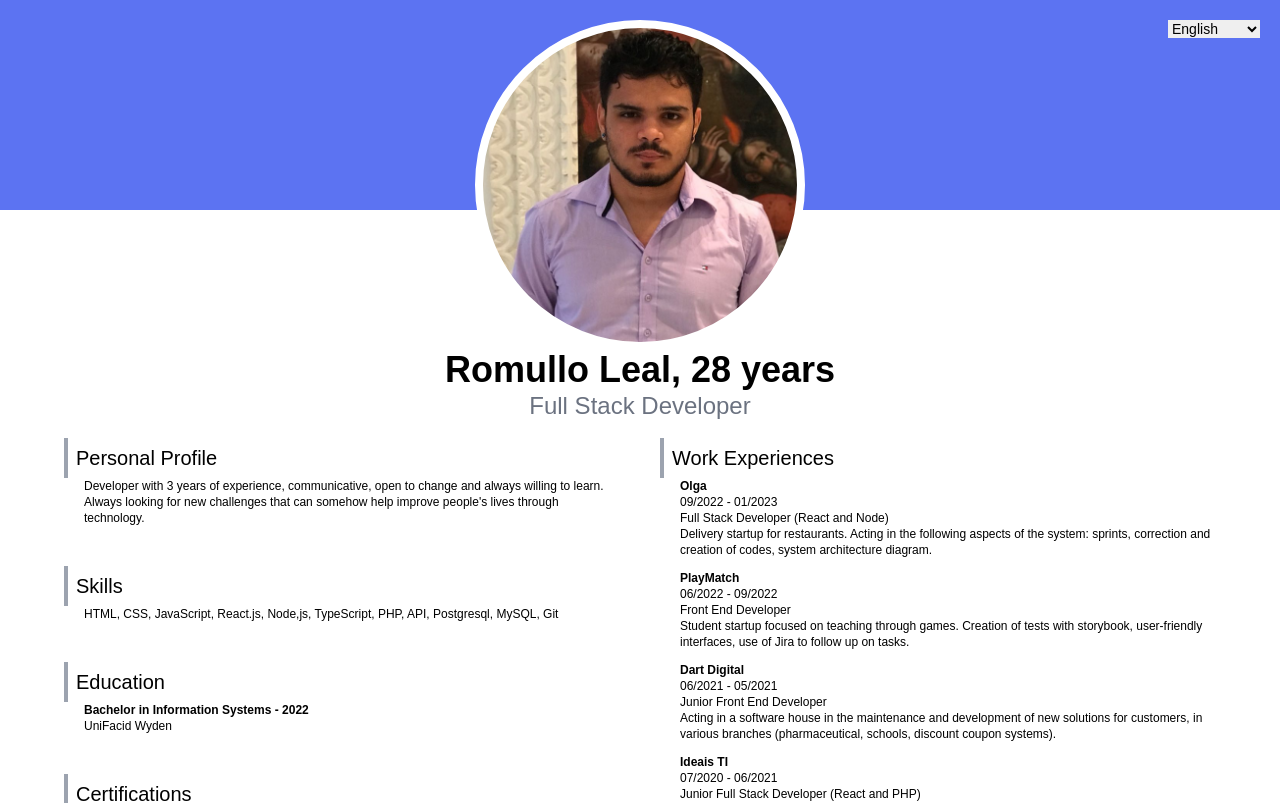
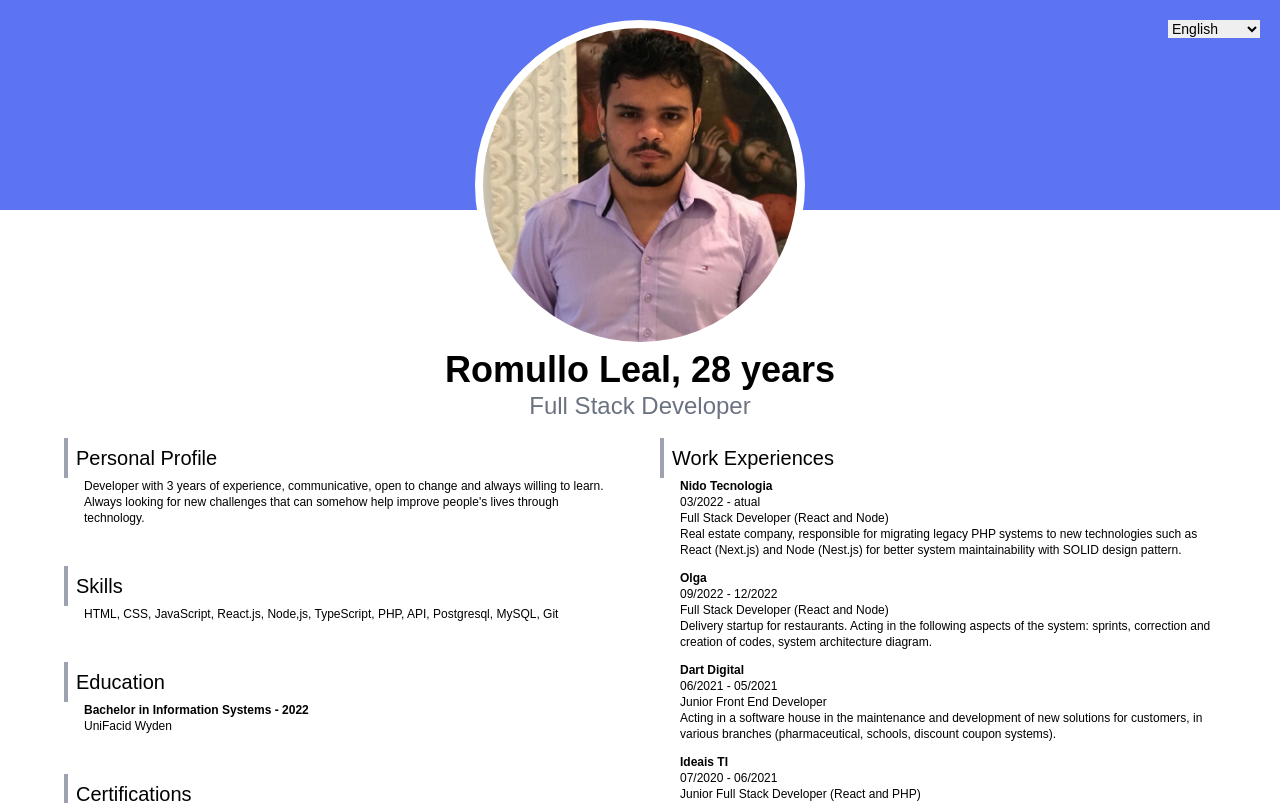
Before and after one commit to romulloleal/romulloleal.github.io, a React (Create React App) app: page / in a window 1280 px wide. Shown: the top 803 px of the page. Built offline with nearby package versions, Linux system fonts and the light colour scheme.

Commit message:
removido playmatch

```diff
--- a/src/App.tsx
+++ b/src/App.tsx
@@ -1,19 +1,26 @@
-import React from 'react';
-
-import { BsGithub } from 'react-icons/bs'
-import { BsLinkedin } from 'react-icons/bs'
-import { IoMdMail } from 'react-icons/io'
-import { IoLocationSharp } from 'react-icons/io5'
-import { translate, setLanguage, languages, currentLanguage } from './utils/Translate';
+import { BsGithub } from 'react-icons/bs';
+import { BsLinkedin } from 'react-icons/bs';
+import { IoMdMail } from 'react-icons/io';
+import { IoLocationSharp } from 'react-icons/io5';
+import {
+  translate,
+  setLanguage,
+  languages,
+  currentLanguage,
+} from './utils/Translate';
 
 function App() {
   return (
     <>
-      <main className='min-h-[calc(100vh-8rem)] pb-[10px]'>
-        <header className='header'>
-          <div className='me'></div>
+      <main className="min-h-[calc(100vh-8rem)] pb-[10px]">
+        <header className="header">
+          <div className="me"></div>
 
-          <select className='noprint absolute right-5 top-5' value={currentLanguage} onChange={(e) => setLanguage(e.target.value)}>
+          <select
+            className="noprint absolute right-5 top-5"
+            value={currentLanguage}
+            onChange={(e) => setLanguage(e.target.value)}
+          >
             {languages.map((language) => (
               <option value={language.name} key={language.name}>
                 {translate(language.desc)}
@@ -22,99 +29,119 @@ function App() {
           </select>
         </header>
 
-        <section className='flex items-center flex-col mb-4'>
-          <div className='font-semibold text-4xl'>Romullo Leal, 28 {translate('years')}</div>
-          <div className='text-2xl text-gray-500'>{translate('fullStackDeveloper')}</div>
+        <section className="flex items-center flex-col mb-4">
+          <div className="font-semibold text-4xl">
+            Romullo Leal, 28 {translate('years')}
+          </div>
+          <div className="text-2xl text-gray-500">
+            {translate('fullStackDeveloper')}
+          </div>
         </section>
 
-        <section className='informations flex flex-col md:flex-row gap-10 w-[90%] mx-auto'>
-          <article className='flex flex-col gap-10 md:w-1/2'>
-            <div className='topic'>
-              <div className='title'>{translate('personalProfileTitle')}</div>
-              <div className='description'>{translate('personalProfileDescription')}</div>
+        <section className="informations flex flex-col md:flex-row gap-10 w-[90%] mx-auto">
+          <article className="flex flex-col gap-10 md:w-1/2">
+            <div className="topic">
+              <div className="title">{translate('personalProfileTitle')}</div>
+              <div className="description">
+                {translate('personalProfileDescription')}
+              </div>
             </div>
-            <div className='topic'>
-              <div className='title'>{translate('skills')}</div>
-              <div className='description'>HTML, CSS, JavaScript, React.js, Node,js, TypeScript, PHP, API, Postgresql, MySQL, Git</div>
+            <div className="topic">
+              <div className="title">{translate('skills')}</div>
+              <div className="description">
+                HTML, CSS, JavaScript, React.js, Node,js, TypeScript, PHP, API,
+                Postgresql, MySQL, Git
+              </div>
             </div>
-            <div className='topic'>
-              <div className='title'>{translate('education')}</div>
-              <div className='description'>
-                <div className='font-bold'>{translate('educationDescription')}</div>
+            <div className="topic">
+              <div className="title">{translate('education')}</div>
+              <div className="description">
+                <div className="font-bold">
+                  {translate('educationDescription')}
+                </div>
                 <div>UniFacid Wyden</div>
               </div>
             </div>
-            <div className='topic'>
-              <div className='title'>{translate('certifications')}</div>
-              <div className='description'>
-                <div className='font-bold'>Bootcamp GoStack (React, Node.js)</div>
+            <div className="topic">
+              <div className="title">{translate('certifications')}</div>
+              <div className="description">
+                <div className="font-bold">
+                  Bootcamp GoStack (React, Node.js)
+                </div>
                 <div>Rocketseat</div>
               </div>
-              <div className='description'>
-                <div className='font-bold'>PHP Orientado a Objetos</div>
+              <div className="description">
+                <div className="font-bold">PHP Orientado a Objetos</div>
                 <div>UpInside</div>
               </div>
             </div>
           </article>
-          <article className='flex flex-col gap-10 md:w-1/2'>
-            <div className='topic'>
-              <div className='title'>{translate('workExperience')}</div>
+          <article className="flex flex-col gap-10 md:w-1/2">
+            <div className="topic">
+              <div className="title">{translate('workExperience')}</div>
 
-              <div className='description'>
-                <div className='font-bold'>Olga</div>
-                <div>09/2022 - 01/2023</div>
-                <div>{translate('job1Desc1')}</div>
-                <div>{translate('job1Desc2')}</div>
+              <div className="description">
+                <div className="font-bold">Nido Tecnologia</div>
+                <div>03/2022 - atual</div>
+                <div>{translate('nidoDesc1')}</div>
+                <div>{translate('nidoDesc2')}</div>
               </div>
 
-              <div className='description'>
-                <div className='font-bold'>PlayMatch</div>
-                <div>06/2022 - 09/2022</div>
-                <div>{translate('job2Desc1')}</div>
-                <div>{translate('job2Desc2')}</div>
+              <div className="description">
+                <div className="font-bold">Olga</div>
+                <div>09/2022 - 12/2022</div>
+                <div>{translate('olgaDesc1')}</div>
+                <div>{translate('olgaDesc2')}</div>
               </div>
 
-              <div className='description'>
-                <div className='font-bold'>Dart Digital</div>
+              {/* <div className="description">
+                <div className="font-bold">PlayMatch</div>
+                <div>06/2022 - 09/2022</div>
+                <div>{translate('playmatchDesc1')}</div>
+                <div>{translate('playmatchDesc2')}</div>
+              </div> */}
+
+              <div className="description">
+                <div className="font-bold">Dart Digital</div>
                 <div>06/2021 - 05/2021</div>
-                <div>{translate('job3Desc1')}</div>
-                <div>{translate('job3Desc2')}</div>
+                <div>{translate('dartDesc1')}</div>
+                <div>{translate('dartDesc2')}</div>
               </div>
 
-              <div className='description'>
-                <div className='font-bold'>Ideais TI</div>
+              <div className="description">
+                <div className="font-bold">Ideais TI</div>
                 <div>07/2020 - 06/2021</div>
-                <div>{translate('job4Desc1')}</div>
-                <div>{translate('job4Desc2')}</div>
+                <div>{translate('ideaisDesc1')}</div>
+                <div>{translate('ideaisDesc2')}</div>
               </div>
 
-              <div className='description'>
-                <div className='font-bold'>Indústrias Dureino</div>
+              <div className="description">
+                <div className="font-bold">Indústrias Dureino</div>
                 <div>08/2019 - 07/2020</div>
-                <div>{translate('job5Desc1')}</div>
-                <div>{translate('job5Desc2')}</div>
+                <div>{translate('dureinoDesc1')}</div>
+                <div>{translate('dureinoDesc2')}</div>
               </div>
             </div>
           </article>
         </section>
       </main>
 
-      <footer className='flex justify-center items-center p-3 h-32 bottom-0 bg-[#5c73f2] text-white'>
-        <div className='grid grid-cols-2 gap-y-3'>
-          <span className='socialLinks'>
-            <BsGithub className='mr-1 text-xl' />
+      <footer className="flex justify-center items-center p-3 h-32 bottom-0 bg-[#5c73f2] text-white">
+        <div className="grid grid-cols-2 gap-y-3">
+          <span className="socialLinks">
+            <BsGithub className="mr-1 text-xl" />
             github.com/romulloleal
           </span>
-          <span className='socialLinks'>
-            <BsLinkedin className='mr-1 text-xl' />
+          <span className="socialLinks">
+            <BsLinkedin className="mr-1 text-xl" />
             linkedin.com/in/romulloleal
           </span>
-          <span className='socialLinks'>
-            <IoMdMail className='mr-1 text-xl' />
+          <span className="socialLinks">
+            <IoMdMail className="mr-1 text-xl" />
             romulloleal@gmail.com
           </span>
-          <span className='socialLinks'>
-            <IoLocationSharp className='mr-1 text-xl' />
+          <span className="socialLinks">
+            <IoLocationSharp className="mr-1 text-xl" />
             Teresina, Piauí
           </span>
         </div>
--- a/src/utils/Translate/languages/en_us.json
+++ b/src/utils/Translate/languages/en_us.json
@@ -11,14 +11,16 @@
   "educationDescription": "Bachelor in Information Systems - 2022",
   "certifications": "Certifications",
   "workExperience": "Work Experiences",
-  "job1Desc1": "Full Stack Developer (React and Node)",
-  "job1Desc2": "Delivery startup for restaurants. Acting in the following aspects of the system: sprints, correction and creation of codes, system architecture diagram.",
-  "job2Desc1": "Front End Developer",
-  "job2Desc2": "Student startup focused on teaching through games. Creation of tests with storybook, user-friendly interfaces, use of Jira to follow up on tasks.",
-  "job3Desc1": "Junior Front End Developer",
-  "job3Desc2": "Acting in a software house in the maintenance and development of new solutions for customers, in various branches (pharmaceutical, schools, discount coupon systems).",
-  "job4Desc1": "Junior Full Stack Developer (React and PHP)",
-  "job4Desc2": "Acting in the maintenance and development of solutions for the Classecon web and mobile system. I was responsible for creating a chat between tenant and employee, and implementing the entire new layout of the web system.",
-  "job5Desc1": "IT assistant",
-  "job5Desc2": "Developing simple solutions in delphi, technical support in networks, security cameras and computer maintenance. Also assisting with support for the Radar Empresarial system"
+  "nidoDesc1": "Full Stack Developer (React and Node)",
+  "nidoDesc2": "Real estate company, responsible for migrating legacy PHP systems to new technologies such as React (Next.js) and Node (Nest.js) for better system maintainability with SOLID design pattern.",
+  "olgaDesc1": "Full Stack Developer (React and Node)",
+  "olgaDesc2": "Delivery startup for restaurants. Acting in the following aspects of the system: sprints, correction and creation of codes, system architecture diagram.",
+  "playmatchDesc1": "Front End Developer",
+  "playmatchDesc2": "Student startup focused on teaching through games. Creation of tests with storybook, user-friendly interfaces, use of Jira to follow up on tasks.",
+  "dartDesc1": "Junior Front End Developer",
+  "dartDesc2": "Acting in a software house in the maintenance and development of new solutions for customers, in various branches (pharmaceutical, schools, discount coupon systems).",
+  "ideaisDesc1": "Junior Full Stack Developer (React and PHP)",
+  "ideaisDesc2": "Acting in the maintenance and development of solutions for the Classecon web and mobile system. I was responsible for creating a chat between tenant and employee, and implementing the entire new layout of the web system.",
+  "dureinoDesc1": "IT assistant",
+  "dureinoDesc2": "Developing simple solutions in delphi, technical support in networks, security cameras and computer maintenance. Also assisting with support for the Radar Empresarial system"
 }
```
Also changed, not shown: src/utils/Translate/languages/pt_br.json (+12 -10 lines), 1 other file (tests, documents, lock files or other folders).
